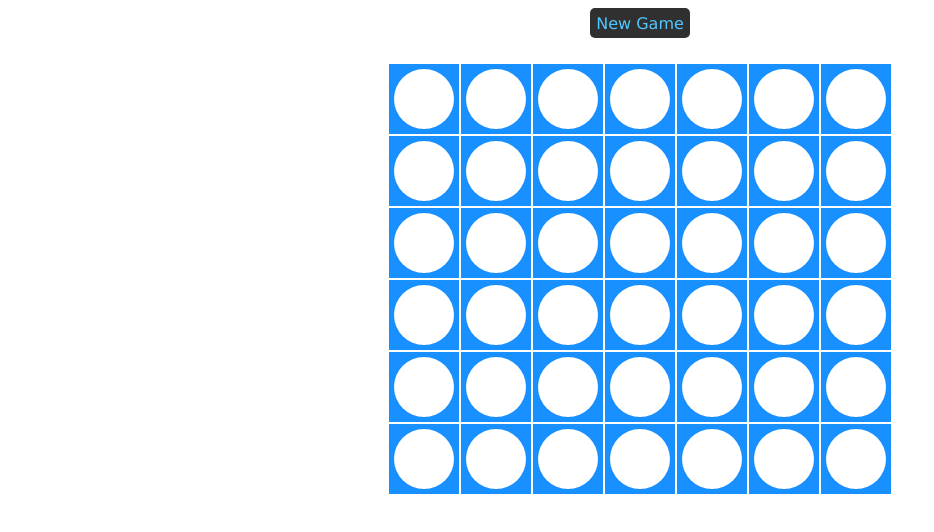
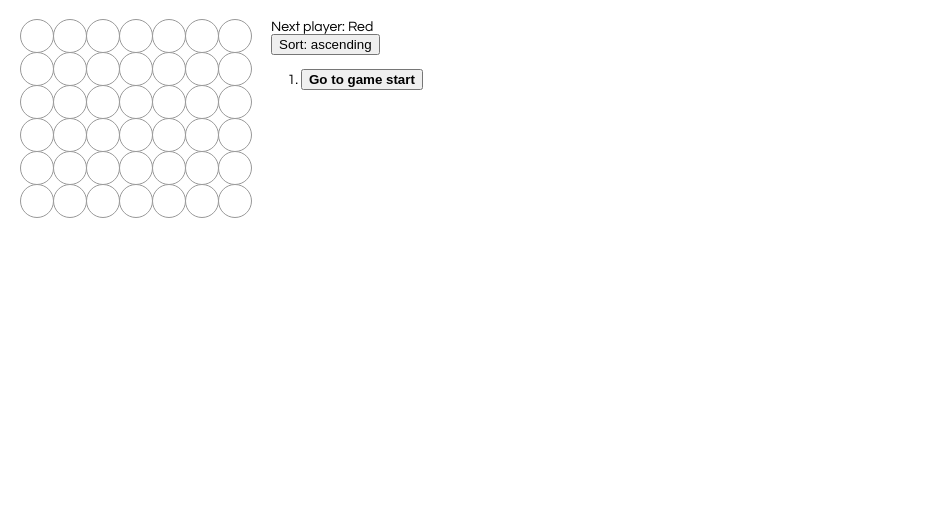
Before and after one commit to antonio-lopez/connect4-hw8, a React app in the folder connect4/: page / in a window 1280 px wide. Shown: the whole page, without its empty margins (0-934 px from the left). Built offline with nearby package versions, Linux system fonts and the light colour scheme.

Commit message:
rewrote game using tic-tac-toe template

```diff
--- a/connect4/src/index.css
+++ b/connect4/src/index.css
@@ -1,96 +1,71 @@
 body {
-    font-family: 'Lucida Sans Unicode';
-  }
+  font: 14px "Century Gothic", Futura, sans-serif;
+  margin: 20px;
+}
 
-  h1 {
-    text-align: center;
-    font-size: 50px;
-  }
+ol, ul {
+  padding-left: 30px;
+}
 
-  table {
-    margin: 0 auto;
-    border-spacing: 0px 0px;
-  }
+.last-move {
+  font-weight: bold;
+}
 
-  .button {
-    background-color: #303030;
-    color: #50C8FF;
-    height: 30px;
-    width: 100px;
-    border-radius: 5px;
-    margin: 0 auto;
-    margin-bottom: 25px;
-    text-align: center;
-    display: flex;
-    flex-direction: row;
-    justify-content: center;
-    align-items: center;
-    cursor: pointer;
-    transition: background-color 0.5s, color 0.5s;
-  }
+.board-row:after {
+  clear: both;
+  content: "";
+  display: table;
+}
 
-  .button:hover {
-    background-color: #50C8FF;
-    color: #303030;
-    transition: background-color 0.5s, color 0.5s;
-  }
+.status {
+  margin-bottom: 10px;
+}
 
-  .cell {
-    height: 70px;
-    width: 70px;
-    background-color: #1990ff;
-    display: flex;
-    flex-direction: row;
-    justify-content: center;
-    align-items: center;
-    cursor: pointer;
-  }
+.square {
+  text-indent: 100%;
+  white-space: nowrap;
+  overflow: hidden;
 
-  .circle {
-    height: 15px;
-    width: 15px;
-    border: 1px solid #000;
-    border-radius: 100px;
-  }
+  border-radius: 50%;
+  background: #fff;
+  border: 1px solid #999;
+  float: left;
+  font-size: 24px;
+  font-weight: bold;
+  line-height: 34px;
+  height: 34px;
+  margin-right: -1px;
+  margin-top: -1px;
+  padding: 0;
+  text-align: center;
+  width: 34px;
+}
 
-  .circles {
-    margin: -40px 0 25px 0;
-    display: flex;
-    justify-content: center;
-  }
+.square.highlight {
+  background: rgb(60, 0, 128);
+}
 
-  .red-sm {
-    background-color: red;
-  }
+.square.red {
+  background: red;
+}
 
-  .yellow-sm {
-    background-color: yellow;
-  }
+.square.yellow {
+  background: yellow;
+}
 
-  .message {
-    text-align: center;
-    font-size: 17px;
-  }
+.square:focus {
+  outline: none;
+}
 
-  .white {
-    height: 60px;
-    width: 60px;
-    background-color: #FFF;
-    border-radius: 100px;
-  }
+.kbd-navigation .square:focus {
+  background: #ddd;
+}
 
-  .red {
-    height: 60px;
-    width: 60px;
-    background-color: red;
-    border-radius: 100px;
-    transition: background-color 0.5s;
-  }
+.game {
+  display: flex;
+  flex-direction: row;
+}
 
-  .yellow {
-    height: 60px;
-    width: 60px;
-    background-color: yellow;
-    border-radius: 100px;
-    transition: background-color 0.5s;
-  }
+.game-info {
+  margin-left: 20px;
+}
--- a/connect4/src/index.js
+++ b/connect4/src/index.js
@@ -1,195 +1,288 @@
-import React from 'react';
-import ReactDOM from 'react-dom';
-import './index.css';
+import React from "react";
+import ReactDOM from "react-dom";
+import "./index.css";
+function Square(props) {
+    return (
+      <button className={cName(props.value, props.highlight)} onClick={props.onClick}>
 
-class App extends React.Component {
+      </button>
+    );
+  }
+
+class Board extends React.Component {
+  renderSquare(i) {
+    const winLine = this.props.winLine;
+    return (
+      <Square key={i}
+        value={this.props.squares[i]}
+        onClick={() => this.props.onClick(i)}
+        highlight={winLine && winLine.includes(i)}
+      />
+    );
+  }
+
+  render() {
+    const horSize = 7;
+    const verSize = 6;
+    let squares = [];
+    let row = [];
+
+    for (let i = 0; i < verSize; i++)
+    {
+      squares = [];
+      for (let j = 0; j < horSize; j++) {
+        let size = i * horSize + j;
+        squares.push(this.renderSquare(size))
+      }
+      row.push(<div key={i} className="board-row">{squares}</div>)
+    }
+    return (<div> {row} </div> );
+  }
+}
+
+function cName(val1, val2) {
+  if (val2) {
+    return 'square highlight'
+  } else if (val1 === 'Red') {
+    return 'square red';
+  } else if (val1 === 'Yellow') {
+    return 'square yellow';
+  } else {
+    return 'square';
+  }
+}
+
+class Game extends React.Component {
   constructor(props) {
     super(props);
-
     this.state = {
-        player1: 1,
-        player2: 2,
-        currentPlayer: null,
-        board: [],
-        gameOver: false,
-        message: ''
+      history: [{
+        squares: Array(42).fill(null)
+      }],
+      stepNumber: 0,
+      xIsNext: true,
+      isAscending: true,
+      x: 0,
+      y: 0
     };
-
-      // Bind play function to App component
-      this.play = this.play.bind(this);
   }
 
-    // Starts new game
-    initBoard() {
-      // Create a blank 6x7 matrix
-      let board = [];
-      for (let r = 0; r < 6; r++) {
-        let row = [];
-        for (let c = 0; c < 7; c++) { row.push(null) }
-        board.push(row);
+  handleClick(i) {
+      const history = this.state.history.slice(0, this.state.stepNumber + 1);
+      const current = history[history.length - 1];
+      let squares = current.squares.slice();
+      squares[i] = this.state.xIsNext ? 'Red' : 'Yellow';
+      this.setState({
+        history: history.concat([{
+          squares: squares,
+          squareX: 1 + i % 7,
+          squareY: 1 + Math.floor(i / 6)
+        }]),
+        stepNumber: history.length,
+        xIsNext: !this.state.xIsNext,
+      });
+      if (calculateWinner(squares).winner) {
+        return;
+      }
     }
 
+  jumpTo(step) {
     this.setState({
-        board,
-        currentPlayer: this.state.player1,
-        gameOver: false,
-        message: ''
+      stepNumber: step,
+      xIsNext: (step % 2) === 0,
     });
   }
 
-    togglePlayer() {
-      return (this.state.currentPlayer === this.state.player1) ? this.state.player2 : this.state.player1;
-    }
-
-    play(c) {
-      if (!this.state.gameOver) {
-        // Place piece on board
-        let board = this.state.board;
-        for (let r = 5; r >= 0; r--) {
-          if (!board[r][c]) {
-            board[r][c] = this.state.currentPlayer;
-            break;
-          }
-        }
-
-        // Check status of board
-        let result = this.checkAll(board);
-        if (result === this.state.player1) {
-          this.setState({ board, gameOver: true, message: 'Player 1 (red) wins!' });
-        } else if (result === this.state.player2) {
-          this.setState({ board, gameOver: true, message: 'Player 2 (yellow) wins!' });
-        } else if (result === 'draw') {
-          this.setState({ board, gameOver: true, message: 'Draw game.' });
-        } else {
-          this.setState({ board, currentPlayer: this.togglePlayer() });
-        }
-      } else {
-        this.setState({ message: 'Game over. Please start a new game.' });
-      }
-    }
-
-    checkVertical(board) {
-      // Check only if row is 3 or greater
-      for (let r = 3; r < 6; r++) {
-        for (let c = 0; c < 7; c++) {
-          if (board[r][c]) {
-            if (board[r][c] === board[r - 1][c] &&
-                board[r][c] === board[r - 2][c] &&
-                board[r][c] === board[r - 3][c]) {
-              return board[r][c];
-            }
-          }
-        }
-      }
-    }
-
-    checkHorizontal(board) {
-      // Check only if column is 3 or less
-      for (let r = 0; r < 6; r++) {
-        for (let c = 0; c < 4; c++) {
-          if (board[r][c]) {
-            if (board[r][c] === board[r][c + 1] &&
-                board[r][c] === board[r][c + 2] &&
-                board[r][c] === board[r][c + 3]) {
-              return board[r][c];
-            }
-          }
-        }
-      }
-    }
-
-    checkDiagonalRight(board) {
-      // Check only if row is 3 or greater AND column is 3 or less
-      for (let r = 3; r < 6; r++) {
-        for (let c = 0; c < 4; c++) {
-          if (board[r][c]) {
-            if (board[r][c] === board[r - 1][c + 1] &&
-                board[r][c] === board[r - 2][c + 2] &&
-                board[r][c] === board[r - 3][c + 3]) {
-              return board[r][c];
-            }
-          }
-        }
-      }
-    }
-
-    checkDiagonalLeft(board) {
-      // Check only if row is 3 or greater AND column is 3 or greater
-      for (let r = 3; r < 6; r++) {
-        for (let c = 3; c < 7; c++) {
-          if (board[r][c]) {
-            if (board[r][c] === board[r - 1][c - 1] &&
-                board[r][c] === board[r - 2][c - 2] &&
-                board[r][c] === board[r - 3][c - 3]) {
-              return board[r][c];
-            }
-          }
-        }
-      }
-    }
-
-    checkDraw(board) {
-      for (let r = 0; r < 6; r++) {
-        for (let c = 0; c < 7; c++) {
-          if (board[r][c] === null) {
-            return null;
-          }
-        }
-      }
-      return 'draw';
-    }
-
-    checkAll(board) {
-      return this.checkVertical(board) || this.checkDiagonalRight(board) || this.checkDiagonalLeft(board) || this.checkHorizontal(board) || this.checkDraw(board);
-    }
-
-    componentWillMount() {
-      this.initBoard();
+  sortSwitch() {
+    this.setState({
+      isAscending: !this.state.isAscending
+    });
   }
 
   render() {
+    const history = this.state.history;
+    const current = history[this.state.stepNumber];
+    const winObj = calculateWinner(current.squares);
+    const winner = winObj.winner;
+
+    const moves = history.map((step, move) => {
+      const desc = move ?
+        ('Go to move #' + move + ' (' + step.squareX + ', ' + step.squareY + ')') :
+        'Go to game start';
       return (
-        <div>
-          <div className="button" onClick={() => {this.initBoard()}}>New Game</div>
+        <li key={move}>
+          <button className={move === this.state.stepNumber ? 'last-move' : ''}
+            onClick={() => this.jumpTo(move)}>{desc}</button>
+        </li>
+      );
+    });
 
-          <table>
-            <thead>
-            </thead>
-            <tbody>
-              {this.state.board.map((row, i) => (<Row key={i} row={row} play={this.play} />))}
-            </tbody>
-          </table>
+    let status;
+    if (winner) {
+      status = 'Winner: ' + winner;
+    } else if (!current.squares.includes(null)) {
+      status = 'DRAW';
+    } else {
+      status = 'Next player: ' + (this.state.xIsNext ? 'Red' : 'Yellow');
+    }
 
-          <p className="message">{this.state.message}</p>
+    return (
+      <div className="game">
+        <div className="game-board">
+          <Board
+            squares={current.squares}
+            onClick={(i) => this.handleClick(i)}
+            winLine={winObj.winningline}
+          />
+        </div>
+        <div className="game-info">
+          <div>{status}</div>
+          <button onClick={() => this.sortSwitch()}>
+            Sort: {this.state.isAscending ? 'ascending' : 'descending'}
+          </button>
+          <ol>{+ this.state.isAscending ? moves : moves.reverse()}</ol>
+        </div>
       </div>
     );
   }
 }
 
-  // Row component
-  const Row = ({ row, play }) => {
-    return (
-      <tr>
-        {row.map((cell, i) => <Cell key={i} value={cell} columnIndex={i} play={play} />)}
-      </tr>
-    );
-  };
+  // ========================================
 
-  const Cell = ({ value, columnIndex, play }) => {
-    let color = 'white';
-    if (value === 1) {
-      color = 'red';
-    } else if (value === 2) {
-      color = 'yellow';
+ReactDOM.render( <Game />, document.getElementById('root'));
+
+function checkHorizontal(squares) {
+  let a = 0, b = 1, c = 2, d = 3;
+  let arr = [a, b, c, d];
+  for (let j = 0; j < 6; j++)
+  {
+    for (let i = 0; i < 4; i++){
+      if (squares[a] && squares[a] === squares[b] && squares[a] === squares[c] && squares[a] === squares[d]){
+        arr = [a, b, c, d];
+        return {
+          winning: true,
+          winner: squares[a],
+          winningline: arr,
+      }
+    }
+    a++; b++; c++; d++;
+  }
+  a+=3; b+=3; c+=3; d+=3;
+  }
+  return {
+    winning: false,
+    winner: null,
+    winningline: null,
+  }
 }
 
-    return (
-      <td>
-        <div className="cell" onClick={() => {play(columnIndex)}}>
-          <div className={color}></div>
-        </div>
-      </td>
-    );
-  };
+function checkVertical(squares) {
+  for(let j = 0; j < 7; j++)
+  {
+    let a = 0, b = 7, c = 14, d = 21;
+    let arr = [a, b, c, d];
+    a+=j; b+=j; c+=j; d+=j
+    for(let i = 0; i < 3; i++)
+    {
+      if (squares[a] && squares[a] === squares[b] && squares[a] === squares[c] && squares[a] === squares[d]){
+        arr = [a, b, c, d];
+      return {
+        winning: true,
+        winner: squares[a],
+        winningline: arr,
+      }
+    }
+    a+=7; b+=7; c+=7; d+=7;
+  }
+}
+return {
+  winning: false,
+  winner: null,
+  winningline: null,
+}
+}
 
-  ReactDOM.render(<App />, document.getElementById('root'));
+function checkDiagR(squares) {
+  let a = 0, b = 8, c = 16, d = 24;
+  let arr = [a, b, c, d];
+  for(let j = 0; j < 4; j++)
+  {
+    for(let i = 0; i < 4; i++)
+    {
+      if (squares[a] && squares[a] === squares[b] && squares[a] === squares[c] && squares[a] === squares[d]){
+        arr = [a, b, c, d];
+      return {
+        winning: true,
+        winner: squares[a],
+        winningline: arr,
+      }
+    }
+    a++; b++; c++; d++;
+  }
+  a+=3; b+=3; c+=3; d+=3;
+}
+return {
+  winning: false,
+  winner: null,
+  winningline: null,
+}
+}
+
+function checkDiagL(squares) {
+  let a = 3, b = 9, c = 15, d = 21;
+  let arr = [a, b, c, d];
+  for(let j = 0; j < 4; j++) {
+    for(let i = 0; i < 4; i++) {
+      if (squares[a] && squares[a] === squares[b] && squares[a] === squares[c] && squares[a] === squares[d]) {
+        arr = [a, b, c, d];
+      return {
+        winning: true,
+        winner: squares[a],
+        winningline: arr,
+      }
+    }
+    a++; b++; c++; d++;
+  }
+  a+=3; b+=3; c+=3; d+=3;
+}
+return {
+  winning: false,
+  winner: null,
+  winningline: null,
+}
+}
+
+function calculateWinner(squares) {
+  let horizontal = checkHorizontal(squares);
+  let vertical = checkVertical(squares);
+  let diagR = checkDiagR(squares);
+  let diagL = checkDiagL(squares);
+
+  if (horizontal.winning === true) {
+    return {
+      winner: horizontal.winner,
+      winningline: horizontal.winningline,
+    }
+  }
+  else if (vertical.winning === true) {
+    return {
+      winner: vertical.winner,
+      winningline: vertical.winningline,
+    }
+  }
+  else if (diagR.winning === true) {
+    return {
+      winner: diagR.winner,
+      winningline: diagR.winningline,
+    }
+  }
+  else if (diagL.winning === true) {
+    return {
+      winner: diagL.winner,
+      winningline: diagL.winningline,
+    }
+  }
+  return {
+    winner: null,
+  }
+}
```
Also changed, not shown: 1 other file. Lines whose indentation alone changed are shown as unchanged.
